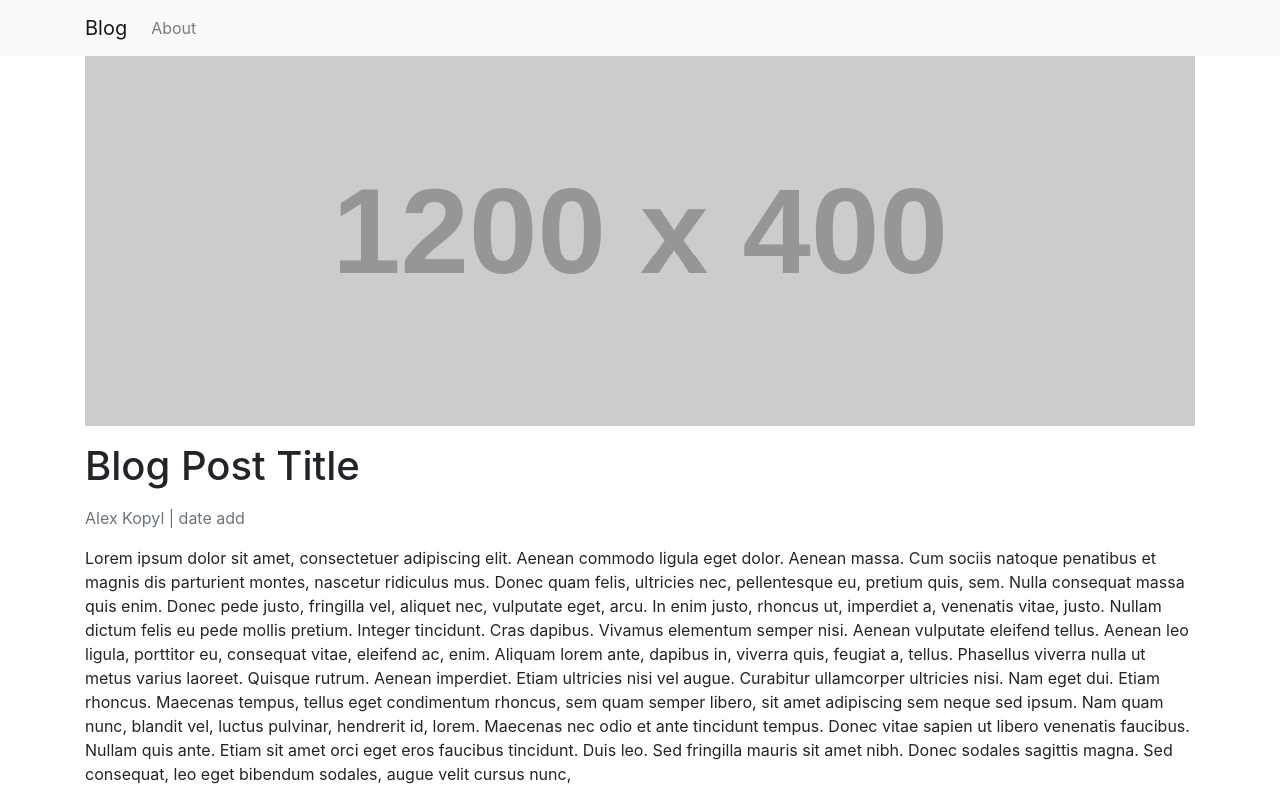
After one commit to AlexanderKopyl/pronkoBlog, a PHP site: template templates/post.twig in a window 1280 px wide. The commit adds this page. Run offline with PHP 8.4, Linux system fonts and the light colour scheme; the template is opened without the code that fills it, so the values that code supplies are empty; grey boxes labelled with a size stand in for pictures from a placeholder-image service; some libraries are stand-ins or nearby versions.

Commit message:
Add some page template and routing logic

```diff
--- a/templates/base.twig
+++ b/templates/base.twig
@@ -11,19 +11,8 @@
     <title>Hello, world!</title>
 </head>
 <body>
-<nav class="navbar navbar-expand-lg navbar-light bg-light">
-    <a class="navbar-brand" href="/">Blog</a>
-    <button class="navbar-toggler" type="button" data-toggle="collapse" data-target="#navbarNav" aria-controls="navbarNav" aria-expanded="false" aria-label="Toggle navigation">
-        <span class="navbar-toggler-icon"></span>
-    </button>
-    <div class="collapse navbar-collapse" id="navbarNav">
-        <ul class="navbar-nav">
-            <li class="nav-item">
-                <a class="nav-link" href="/about">About</a>
-            </li>
-        </ul>
-    </div>
-</nav>
+
+{% include 'section/navigation.twig' %}
 
 {% block body %}{% endblock %}
 
--- /dev/null
+++ b/templates/post.twig
@@ -0,0 +1,16 @@
+{% extends 'base.twig' %}
+{% block body %}
+    <div class="container">
+        <img src="https://dummyimage.com/1200x400/5b76ba/ffffff" class="img-fluid" alt="...">
+        <h1 class="mt-3 mb-3">Blog Post Title</h1>
+        <div class="container mb-3">
+            <div class="row">
+                <span class="text-muted"> Alex Kopyl | date add </span>
+            </div>
+        </div>
+        <div>
+            Lorem ipsum dolor sit amet, consectetuer adipiscing elit. Aenean commodo ligula eget dolor. Aenean massa. Cum sociis natoque penatibus et magnis dis parturient montes, nascetur ridiculus mus. Donec quam felis, ultricies nec, pellentesque eu, pretium quis, sem. Nulla consequat massa quis enim. Donec pede justo, fringilla vel, aliquet nec, vulputate eget, arcu. In enim justo, rhoncus ut, imperdiet a, venenatis vitae, justo. Nullam dictum felis eu pede mollis pretium. Integer tincidunt. Cras dapibus. Vivamus elementum semper nisi. Aenean vulputate eleifend tellus. Aenean leo ligula, porttitor eu, consequat vitae, eleifend ac, enim. Aliquam lorem ante, dapibus in, viverra quis, feugiat a, tellus. Phasellus viverra nulla ut metus varius laoreet. Quisque rutrum. Aenean imperdiet. Etiam ultricies nisi vel augue. Curabitur ullamcorper ultricies nisi. Nam eget dui. Etiam rhoncus. Maecenas tempus, tellus eget condimentum rhoncus, sem quam semper libero, sit amet adipiscing sem neque sed ipsum. Nam quam nunc, blandit vel, luctus pulvinar, hendrerit id, lorem. Maecenas nec odio et ante tincidunt tempus. Donec vitae sapien ut libero venenatis faucibus. Nullam quis ante. Etiam sit amet orci eget eros faucibus tincidunt. Duis leo. Sed fringilla mauris sit amet nibh. Donec sodales sagittis magna. Sed consequat, leo eget bibendum sodales, augue velit cursus nunc,
+        </div>
+    </div>
+
+{% endblock %}
--- /dev/null
+++ b/templates/section/navigation.twig
@@ -0,0 +1,15 @@
+<nav class="navbar navbar-expand-lg navbar-light bg-light">
+    <div class="container">
+        <a class="navbar-brand" href="/">Blog</a>
+        <button class="navbar-toggler" type="button" data-toggle="collapse" data-target="#navbarNav" aria-controls="navbarNav" aria-expanded="false" aria-label="Toggle navigation">
+            <span class="navbar-toggler-icon"></span>
+        </button>
+        <div class="collapse navbar-collapse" id="navbarNav">
+            <ul class="navbar-nav">
+                <li class="nav-item">
+                    <a class="nav-link" href="/about">About</a>
+                </li>
+            </ul>
+        </div>
+    </div>
+</nav>
```
Also changed, not shown: index.php (+8 -0 lines), templates/index.twig (+6 -6 lines).
